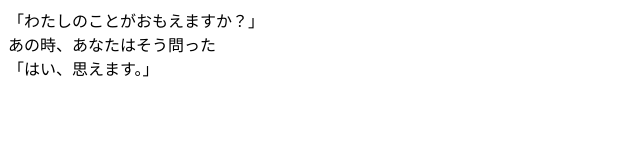
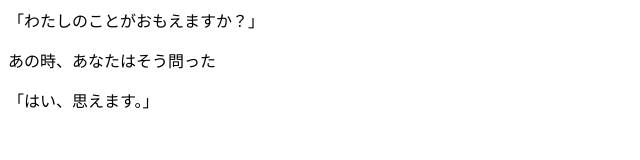
Before and after one commit to Kevinjpguitar/Kevinjpguitar.github.io, a plain HTML site: page index.html in a window 1280 px wide. Shown: the whole page, without its empty margins (0-640 px from the left). Drawn offline with Linux system fonts and the light colour scheme.

Commit message:
Update index.html

```diff
--- a/index.html
+++ b/index.html
@@ -12,8 +12,8 @@
 </script>
 </head>
 <body>
-「わたしのことがおもえますか？」<br>
- あの時、あなたはそう問った<br>
+「わたしのことがおもえますか？」<p>
+ あの時、あなたはそう問った<p>
 「はい、思えます。」
 </body>
 </html>
```
